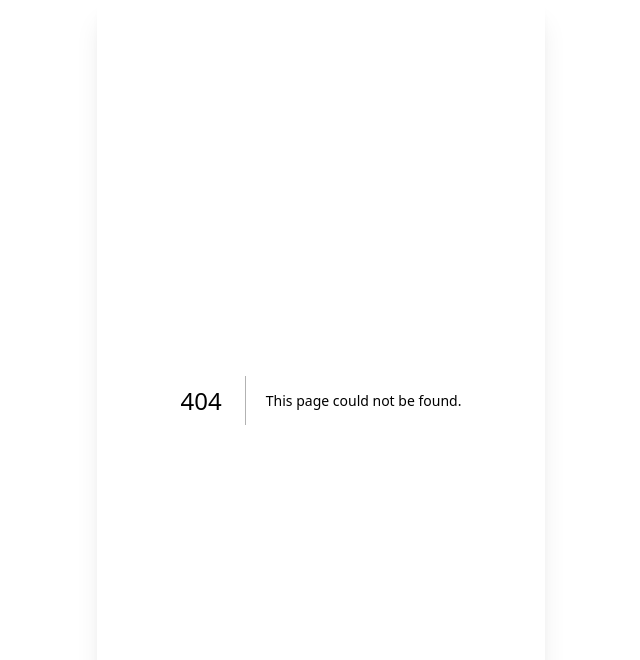
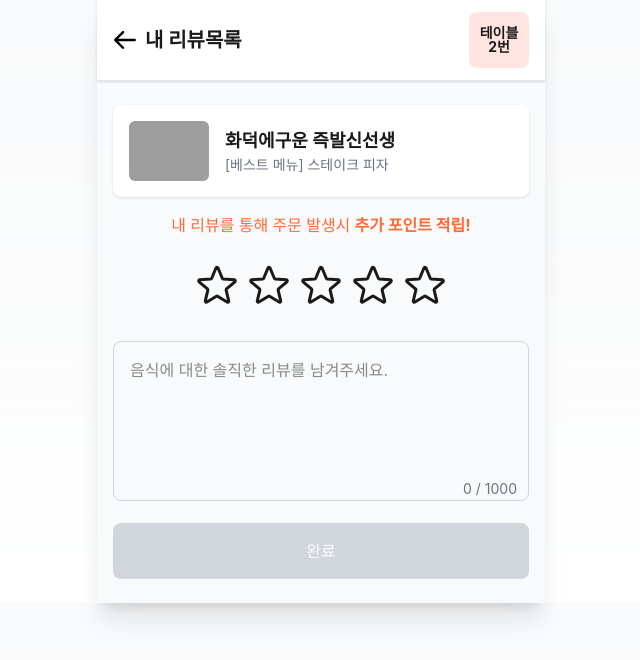
Before and after one commit to WON-Q/user-frontend, a Next.js app: page /restaurant/1/review/1 in a window 1280 px wide. Before the commit this address had no page. Shown: the top 660 px of the page, without its empty margins (319-959 px from the left). Built offline with nearby package versions, Linux system fonts and the light colour scheme; grey boxes are pictures that could not be loaded; a web font is replaced by a local one.

Commit message:
feat:메뉴 리뷰

```diff
--- /dev/null
+++ b/app/restaurant/[restaurantId]/review/[menuId]/page.tsx
@@ -0,0 +1,120 @@
+"use client";
+
+import { useState } from "react";
+import NavBar from "@/components/navbar/NavBar";
+import ReviewStars from "@/components/review/ReviewStars";
+
+export default function ReviewPage() {
+  const restaurantId = "1";
+  const tableId = "2";
+  const menuId = "1";
+  const menuName = "화덕에구운 즉발신선생 ";
+  const menuDescription = "[베스트 메뉴] 스테이크 피자";
+  const menuImage = "/placeholder.svg?height=80&width=80";
+
+  const [rating, setRating] = useState(0);
+  const [reviewText, setReviewText] = useState("");
+  const [characterCount, setCharacterCount] = useState(0);
+
+  const handleReviewTextChange = (e: React.ChangeEvent<HTMLTextAreaElement>) => {
+    const text = e.target.value;
+    setReviewText(text);
+    setCharacterCount(text.length);
+  };
+
+  const handleSubmitReview = () => {
+    console.log("Review Submitted:", {
+      restaurantId,
+      menuId,
+      rating,
+      reviewText,
+    });
+    alert("리뷰가 성공적으로 제출되었습니다!");
+  };
+
+  return (
+    <div className="flex flex-col min-h-screen bg-gray-50">
+      <NavBar restaurantId={restaurantId} tableId={tableId} type="back" showOrderListModal={false}>
+        내 리뷰목록
+      </NavBar>
+
+      <div className="flex-1 px-4 py-6">
+        <div className="bg-white rounded-lg shadow-sm p-4 mb-4">
+          <div className="flex items-center gap-4">
+            <img
+              src={menuImage}
+              alt={menuName}
+              width={80}
+              height={80}
+              className="rounded-md object-cover"
+            />
+            <div>
+              <h2 className="font-semibold text-lg">{menuName}</h2>
+              <p className="text-sm text-gray-500">{menuDescription}</p>
+            </div>
+          </div>
+        </div>
+
+        <div className="text-center mb-6">
+          <p className="text-[var(--color-primary)] font-medium">
+            내 리뷰를 통해 주문 발생시 <span className="font-bold">추가 포인트 적립!</span>
+          </p>
+        </div>
+
+        <div className="flex justify-center mb-8">
+          <ReviewStars
+            initialRating={rating}
+            onChange={(newRating) => setRating(newRating)}
+            size="lg"
+          />
+        </div>
+         {rating > 0 && (
+  <div className="text-center mb-8">
+    <div className="relative inline-block bg-[var(--color-primary-light)] rounded-full px-6 py-3 mx-auto">
+      <span className="text-[var(--color-primary)] font-medium text-lg">
+        {rating === 1 && "별로예요"}
+        {rating === 2 && "그저그래요"}
+        {rating === 3 && "괜찮아요"}
+        {rating === 4 && "좋아요"}
+        {rating === 5 && "맛있어요"}
+      </span>
+
+      {/* 이모지 오른쪽 위 표시 */}
+      <div className="absolute -top-3 -right-3 text-2xl">
+        {rating === 1 && "😞"}
+        {rating === 2 && "😐"}
+        {rating === 3 && "🙂"}
+        {rating === 4 && "😋"}
+        {rating === 5 && "🤤"}
+      </div>
+    </div>
+  </div>
+)}
+
+
+        <div className="mb-4">
+          <div className="relative">
+            <textarea
+              placeholder="음식에 대한 솔직한 리뷰를 남겨주세요."
+              className="w-full h-40 p-4 border border-gray-300 rounded-lg focus:outline-none focus:ring-2 focus:ring-[var(--color-primary-light)] resize-none"
+              value={reviewText}
+              onChange={handleReviewTextChange}
+              maxLength={1000}
+            />
+            <div className="absolute bottom-2 right-3 text-gray-500 text-sm">{characterCount} / 1000</div>
+          </div>
+        </div>
+
+        <button
+          onClick={handleSubmitReview}
+          disabled={rating === 0}
+          className={`w-full py-4 rounded-lg font-medium text-white ${
+            rating === 0 ? "bg-gray-300" : "bg-[var(--color-primary)] hover:bg-[var(--color-primary-dark)]"
+          }`}
+        >
+          완료
+        </button>
+      </div>
+    </div>
+  );
+}
--- a/components/cart/CartButtons.tsx
+++ b/components/cart/CartButtons.tsx
@@ -1,3 +1,8 @@
+"use client";
+
+import { useCart } from "@/context/CartContext";
+import { useRouter } from "next/navigation";
+import { useState } from "react";
 import Link from "next/link";
 
 interface CartButtonsProps {
@@ -5,13 +10,71 @@ interface CartButtonsProps {
   tableId: string;
 }
 
-export default function CartButtons({
-  restaurantId,
-  tableId,
-}: CartButtonsProps) {
+export default function CartButtons({ restaurantId, tableId }: CartButtonsProps) {
+  const { items, totalAmount, clearCart } = useCart();
+  const router = useRouter();
+  const [loading, setLoading] = useState(false);
+
+  const handleOrder = async () => {
+    setLoading(true);
+
+    // 기본값
+    const fallbackOrderId = "1";
+    const fallbackCallbackUrl = `http://localhost:3000/payment/${fallbackOrderId}?restaurantId=${restaurantId}&tableId=${tableId}`;
+
+    try {
+      const menus = items.map((item) => ({
+        menuId: item.id,
+        quantity: item.quantity,
+        optionIds: item.options ? Object.values(item.options).map(Number) : [],
+      }));
+
+      const orderRes = await fetch("http://localhost:8080/api/v1/order", {
+        method: "POST",
+        headers: { "Content-Type": "application/json" },
+        body: JSON.stringify({
+          merchantId: Number(restaurantId),
+          tableId: Number(tableId),
+          amount: totalAmount,
+          menus,
+        }),
+      });
+
+      const orderData = await orderRes.json();
+      if (!orderRes.ok) throw new Error(orderData.message || "주문 생성 실패");
+
+      const { orderId, merchantId, amount } = orderData;
+
+      const pgRes = await fetch("http://localhost:8080/api/v1/pg/pay", {
+        method: "POST",
+        headers: { "Content-Type": "application/json" },
+        body: JSON.stringify({
+          orderId,
+          merchantId,
+          amount,
+        }),
+      });
+
+      const pgData = await pgRes.json();
+      if (!pgRes.ok) throw new Error(pgData.message || "결제 생성 실패");
+
+      if (pgData.callbackUrl) {
+        router.push(pgData.callbackUrl);
+      } else {
+        // 백엔드가 응답했지만 callbackUrl이 없을 때
+        console.warn("callbackUrl 누락 → fallback으로 이동");
+        router.push(fallbackCallbackUrl);
+      }
+    } catch (err) {
+      console.warn("백엔드 호출 실패 → fallback으로 이동:", err);
+      router.push(fallbackCallbackUrl);
+    } finally {
+      setLoading(false);
+    }
+  };
+
   return (
     <div className="fixed bottom-0 left-1/2 -translate-x-1/2 w-full max-w-md bg-white border-t border-gray-200 p-4 flex gap-3 safe-area-bottom z-[100] shadow-[0_-4px_6px_-1px_rgba(0,0,0,0.1)]">
-
       <Link
         href={`/restaurant/${restaurantId}/table/${tableId}/menu`}
         className="flex-1 h-12 border border-[var(--color-primary)] text-[var(--color-primary)] rounded-xl flex items-center justify-center font-medium transition-colors hover:bg-[var(--color-primary-light)]"
@@ -30,24 +93,13 @@ export default function CartButtons({
         </svg>
         메뉴 추가
       </Link>
-      <Link
-       href={`/payment/1?restaurantId=${restaurantId}&tableId=${tableId}`}
+      <button
+        onClick={handleOrder}
+        disabled={loading}
         className="flex-1 h-12 bg-[var(--color-primary)] text-white rounded-xl shadow-md flex items-center justify-center font-medium transition-all hover:bg-[var(--color-primary-dark)] active:scale-[0.98]"
       >
-        <svg
-          xmlns="http://www.w3.org/2000/svg"
-          className="h-5 w-5 mr-1"
-          viewBox="0 0 20 20"
-          fill="currentColor"
-        >
-          <path
-            fillRule="evenodd"
-            d="M4 4a2 2 0 00-2 2v4a2 2 0 002 2V6h10a2 2 0 00-2-2H4zm2 6a2 2 0 012-2h8a2 2 0 012 2v4a2 2 0 01-2 2H8a2 2 0 01-2-2v-4zm6 4a2 2 0 100-4 2 2 0 000 4z"
-            clipRule="evenodd"
-          />
-        </svg>
-        주문하기
-      </Link>
+        {loading ? "처리 중..." : "주문하기"}
+      </button>
     </div>
   );
 }
--- a/components/menu/OrderListModal.tsx
+++ b/components/menu/OrderListModal.tsx
@@ -2,6 +2,7 @@
 
 import { useEffect, useRef, useState } from "react";
 import { createPortal } from "react-dom";
+import { useRouter } from "next/navigation"; // ✅ Import useRouter
 
 interface OrderItem {
   id: number;
@@ -21,6 +22,7 @@ export default function OrderListModal({ isOpen, onClose, tableId }: OrderListMo
   const [mounted, setMounted] = useState(false);
   const [orders, setOrders] = useState<Record<string, OrderItem[]>>({});
   const modalRef = useRef<HTMLDivElement>(null);
+  const router = useRouter(); // ✅ Initialize useRouter
 
   useEffect(() => {
     setMounted(true);
@@ -113,14 +115,18 @@ export default function OrderListModal({ isOpen, onClose, tableId }: OrderListMo
                 <ul className="space-y-2">
                   {orderList.map((order, idx) => (
                     <li key={idx} className="flex justify-between text-sm">
-                      <span>
-                        {order.name} x {order.quantity}
-                        {order.options && Object.keys(order.options).length > 0 && (
-                          <span className="text-gray-500 text-xs ml-1">
-                            ({Object.entries(order.options).map(([k, v]) => `${k}: ${v}`).join(", ")})
-                          </span>
-                        )}
+                      <span
+                        className="text-primary font-medium cursor-pointer hover:underline"
+                        onClick={() => router.push(`/review/${order.id}`)} // ✅ Make menu name clickable
+                      >
+                        {order.name}
                       </span>
+                      <span className="text-gray-500 ml-1">x {order.quantity}</span>
+                      {order.options && Object.keys(order.options).length > 0 && (
+                        <span className="text-gray-500 text-xs ml-1">
+                          ({Object.entries(order.options).map(([k, v]) => `${k}: ${v}`).join(", ")})
+                        </span>
+                      )}
                       <span>{(order.price * order.quantity).toLocaleString()}원</span>
                     </li>
                   ))}
--- a/components/payment/PaymentContent.tsx
+++ b/components/payment/PaymentContent.tsx
@@ -108,7 +108,6 @@ export default function PaymentContent({ orderId }: { orderId: string }) {
       setProcessing(false);
     }
   };
-
 
 
   if (items.length === 0) {
--- /dev/null
+++ b/components/review/ReviewStars.tsx
@@ -0,0 +1,65 @@
+"use client";
+
+import { useState } from "react";
+
+interface ReviewStarsProps {
+  initialRating?: number;
+  onChange?: (rating: number) => void;
+  size?: "sm" | "md" | "lg";
+  interactive?: boolean;
+}
+
+export default function ReviewStars({
+  initialRating = 0,
+  onChange,
+  size = "md",
+  interactive = true,
+}: ReviewStarsProps) {
+  const [rating, setRating] = useState(initialRating);
+  const [hoverRating, setHoverRating] = useState(0);
+
+  const handleClick = (newRating: number) => {
+    if (!interactive) return;
+
+    setRating(newRating);
+    if (onChange) {
+      onChange(newRating);
+    }
+  };
+
+  const sizeClass = {
+    sm: "w-5 h-5",
+    md: "w-8 h-8",
+    lg: "w-12 h-12",
+  };
+
+  return (
+    <div className="flex gap-1">
+      {[1, 2, 3, 4, 5].map((star) => (
+        <button
+          key={star}
+          onClick={() => handleClick(star)}
+          onMouseEnter={() => interactive && setHoverRating(star)}
+          onMouseLeave={() => interactive && setHoverRating(0)}
+          className={`focus:outline-none transition-transform ${interactive ? "hover:scale-110" : ""}`}
+          disabled={!interactive}
+        >
+          <svg
+            xmlns="http://www.w3.org/2000/svg"
+            viewBox="0 0 24 24"
+            fill={star <= (hoverRating || rating) ? "var(--color-primary)" : "none"}
+            stroke={star <= (hoverRating || rating) ? "var(--color-primary)" : "currentColor"}
+            className={sizeClass[size]}
+          >
+            <path
+              strokeLinecap="round"
+              strokeLinejoin="round"
+              strokeWidth={star <= (hoverRating || rating) ? "0" : "1.5"}
+              d="M11.48 3.499a.562.562 0 011.04 0l2.125 5.111a.563.563 0 00.475.345l5.518.442c.499.04.701.663.321.988l-4.204 3.602a.563.563 0 00-.182.557l1.285 5.385a.562.562 0 01-.84.61l-4.725-2.885a.563.563 0 00-.586 0L6.982 20.54a.562.562 0 01-.84-.61l1.285-5.386a.562.562 0 00-.182-.557l-4.204-3.602a.563.563 0 01.321-.988l5.518-.442a.563.563 0 00.475-.345L11.48 3.5z"
+            />
+          </svg>
+        </button>
+      ))}
+    </div>
+  );
+}
```
